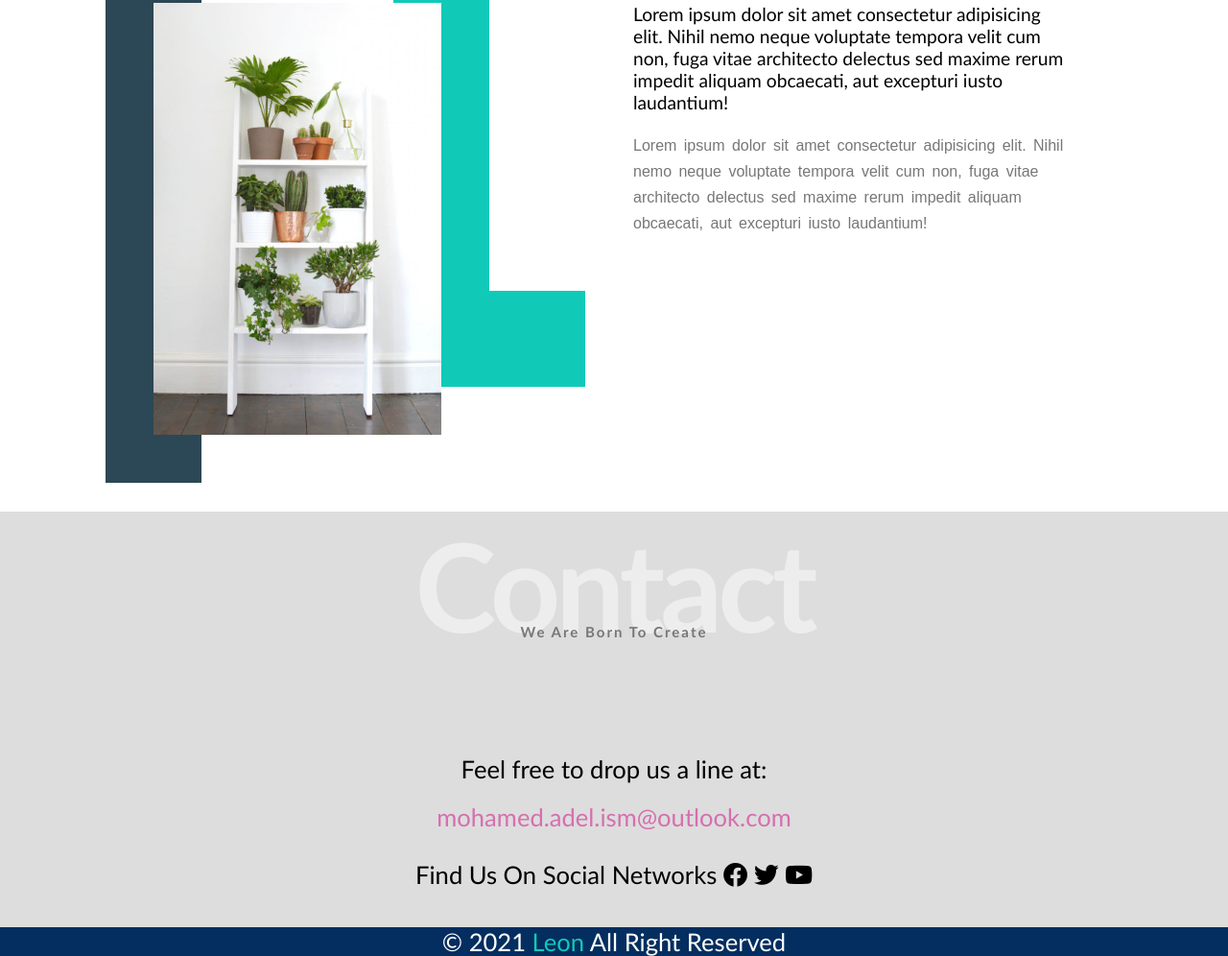
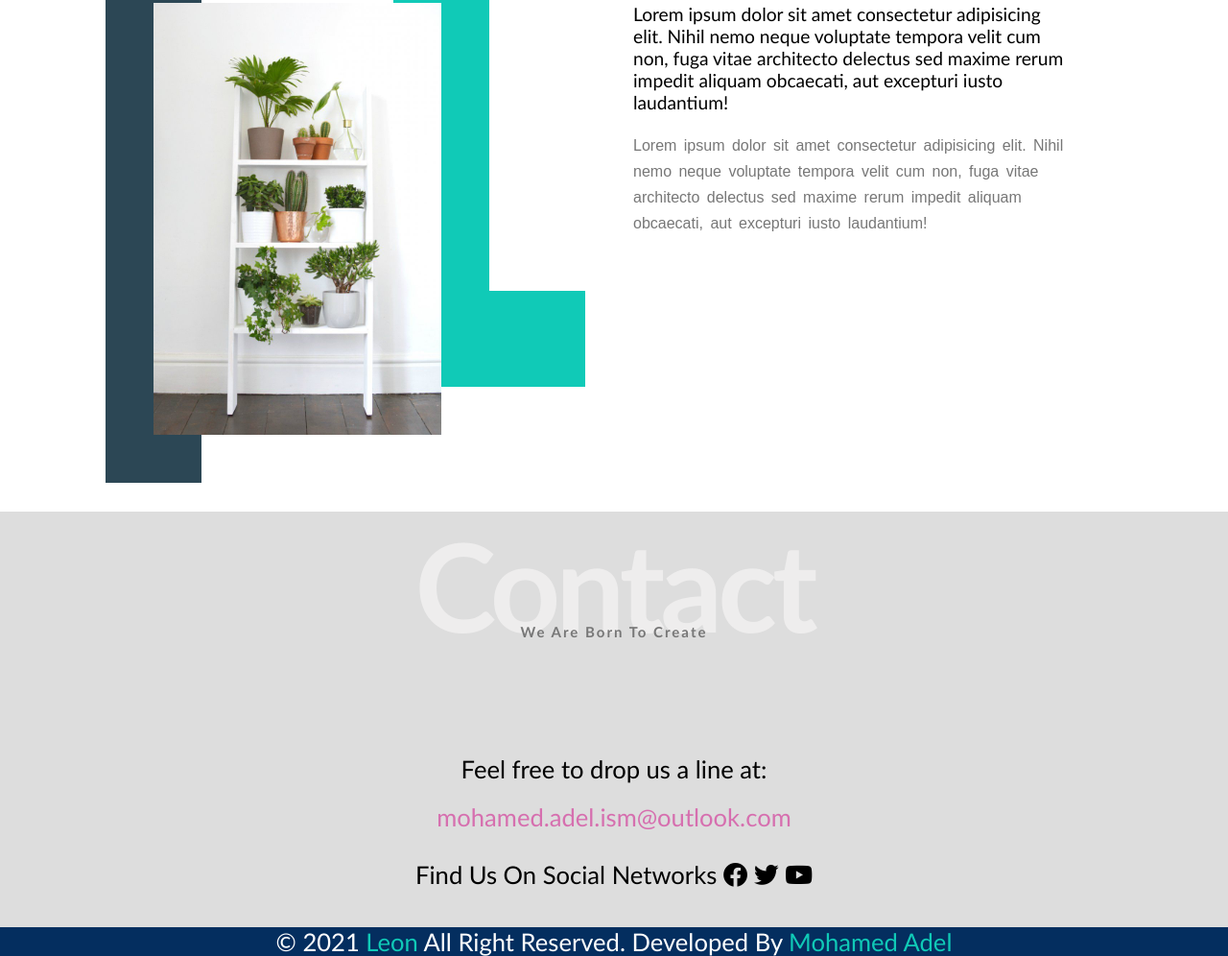
Before and after one commit to Mohd-Adel/Responsive-1, a plain HTML site: page index.html in a window 1280 px wide. Shown: the part 3516-4512 px from the top of the page at 96% size. Drawn offline with Linux system fonts and the light colour scheme.

Commit message:
Update index.html
update

```diff
--- a/index.html
+++ b/index.html
@@ -164,7 +164,7 @@
 
         </section>
         <div class="rights">
-            <p>© 2021 <span>Leon</span> All Right Reserved</p>
+            <p>© 2021 <span>Leon</span> All Right Reserved. Developed By <span>Mohamed Adel </span></p>
         </div>
 
     </body>
```
